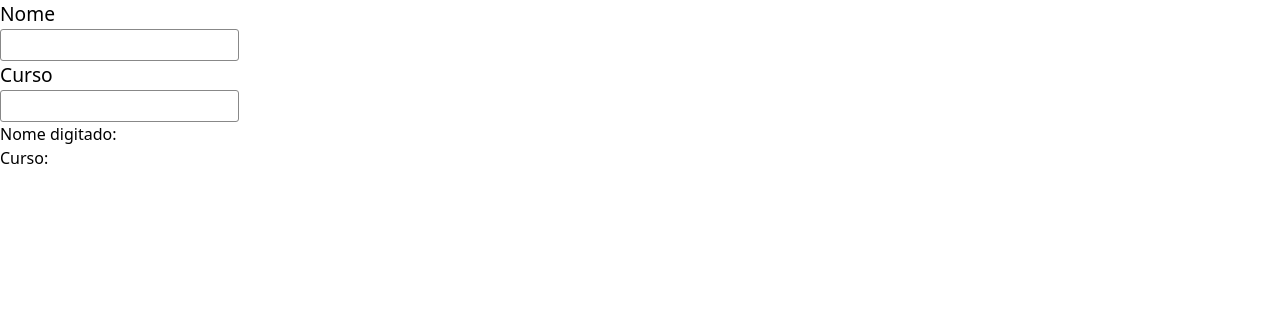
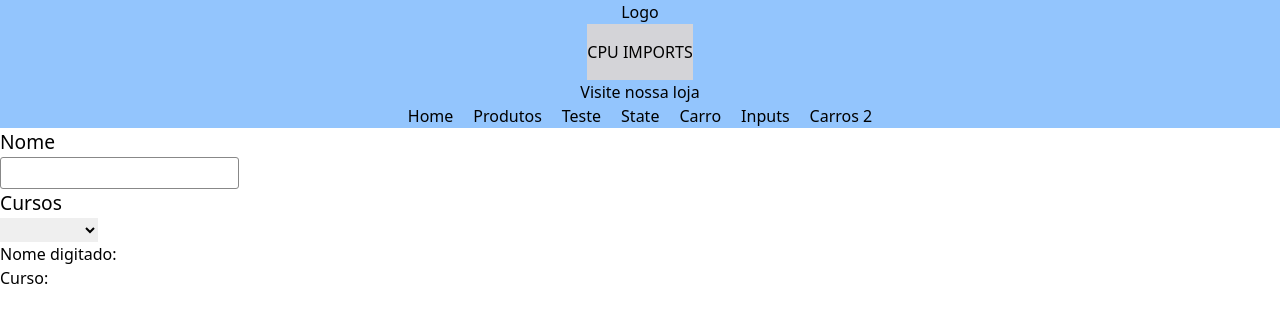
Before and after one commit to cleversonandrade/Estudos_React, a Next.js app: page /inputs/inputs in a window 1280 px wide. Shown: the top 322 px of the page. Built offline with nearby package versions, Linux system fonts and the light colour scheme.

Commit message:
select_react

```diff
--- a/src/components/Topo.tsx
+++ b/src/components/Topo.tsx
@@ -14,7 +14,7 @@ const Topo =() => {
           <Link href={'/'}>
               Home
           </Link>
-          <Link href={{pathname:'/produtos/produtos', query:{nome:'Cleverson', curso:'React Next'}}}>
+          <Link href={{pathname:'/produtos/produtos', query:{nome:'Estudos', curso:'React Next'}}}>
               Produtos
           </Link>
           <Link href={'/teste/teste'}>
@@ -29,6 +29,9 @@ const Topo =() => {
           <Link href={'/inputs/inputs'}>
               Inputs
           </Link>
+          <Link href={'/carro2/carro2'}>
+              Carros 2
+          </Link>
         </nav>
       </div>
   )
--- a/src/pages/carro/carro.tsx
+++ b/src/pages/carro/carro.tsx
@@ -1,19 +1,47 @@
 import { useState } from "react";
 
-export default function Carro() {
-
-    const [carro, setCarro] = useState<string>('Corsa');
-    let c = carro;
-
-    function trocar() {
-        setCarro('Fusca')
+interface ICarroProps {
+    carros: any
+    ano: number
+    marca: string
+    modelo: string
     }
 
+
+export default function Carro(props:ICarroProps) {
+    const [carros, setCarros] = useState<string>('Celta')
+
+    let carro = [
+        {
+            ano: 2018,
+            marca: 'Honda',
+            modelo: 'Sedan'
+        },
+        {
+            ano: 205,
+            marca: 'Toyota',
+            modelo: 'Sedan'
+        },
+        {
+            ano: 2022,
+            marca: 'Honda',
+            modelo: 'SUV'
+        },
+        {
+            ano: 2024,
+            marca: 'Nissan',
+            modelo: 'Caminhonete'
+        }
+]
+
+
+
     return(
-        <div className={'flex p-2 gap-1'}>
+        <div className={'flex flex-col p-2 gap-1'}>
             Carro:
-            <div>{c}</div>
-            <button onClick={trocar}>trocar</button>
+            <div>
+
+            </div>
         </div>
     )
 }
--- /dev/null
+++ b/src/pages/carro2/carro2.tsx
@@ -0,0 +1,21 @@
+import { useState } from "react";
+
+export default function Carro() {
+
+    const [carro, setCarro] = useState<string>('');
+    let c = carro;
+
+    function trocar() {
+        if(carro != '') {
+            setCarro('Fusca')
+        }
+    }
+
+    return(
+        <div className={'flex p-2 gap-1'}>
+            Carro:
+            <div>{c}</div>
+            <button onClick={(e) => (trocar)}>trocar</button>
+        </div>
+    )
+}
--- a/src/pages/inputs/inputs.tsx
+++ b/src/pages/inputs/inputs.tsx
@@ -1,3 +1,4 @@
+import Topo from "@/components/Topo";
 import { useState } from "react"
 
 export default function Inputs() {
@@ -7,13 +8,22 @@ export default function Inputs() {
 
     return(
         <div>
+        <Topo />
         <div className="campoForm">
             <label>Nome</label>
             <input type="text" value={nome} onChange={(e) => setNome(e.target.value)}/>
         </div>
         <div className="campoForm">
-            <label>Curso</label>
-            <input type="text" value={curso} onChange={(e) => setCurso(e.target.value)}/>
+        <label>Cursos</label>
+        <select value={curso} onChange={(e) => setCurso(e.target.value)}>
+            <option value=""></option>
+            <option value="HTML">HTML</option>
+            <option value="CSS">CSS</option>
+            <option value="JavaScript">JavaScript</option>
+            <option value="React">React</option>
+            <option value="Typescript">Typescript</option>
+            <option value="Node">Node</option>
+        </select>
         </div>
         <div>Nome digitado: {nome}</div>
         <div>Curso: {curso}</div>
--- a/src/pages/usestate/usestate.tsx
+++ b/src/pages/usestate/usestate.tsx
@@ -1,5 +1,6 @@
 import { useState } from "react";
 import DisplayState from "@/components/DisplayState";
+import Topo from "@/components/Topo";
 
 export default function usestate() {
     // eslint-disable-next-line react-hooks/rules-of-hooks
@@ -7,6 +8,7 @@ export default function usestate() {
 
     return(
         <div>
+            <Topo />
             Adicione ao seu carrinho:
             <DisplayState valor={cont} funcaoValor={setCont}></DisplayState>
         </div>
```
